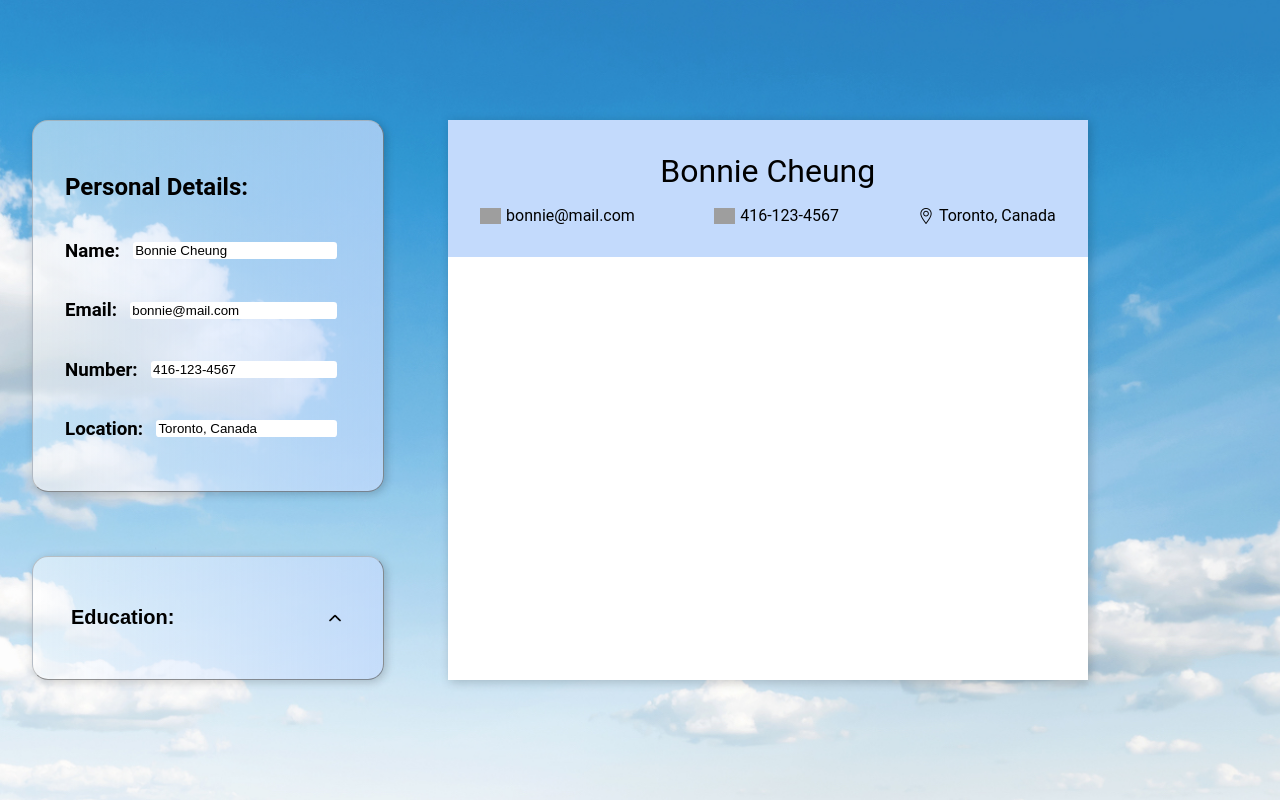
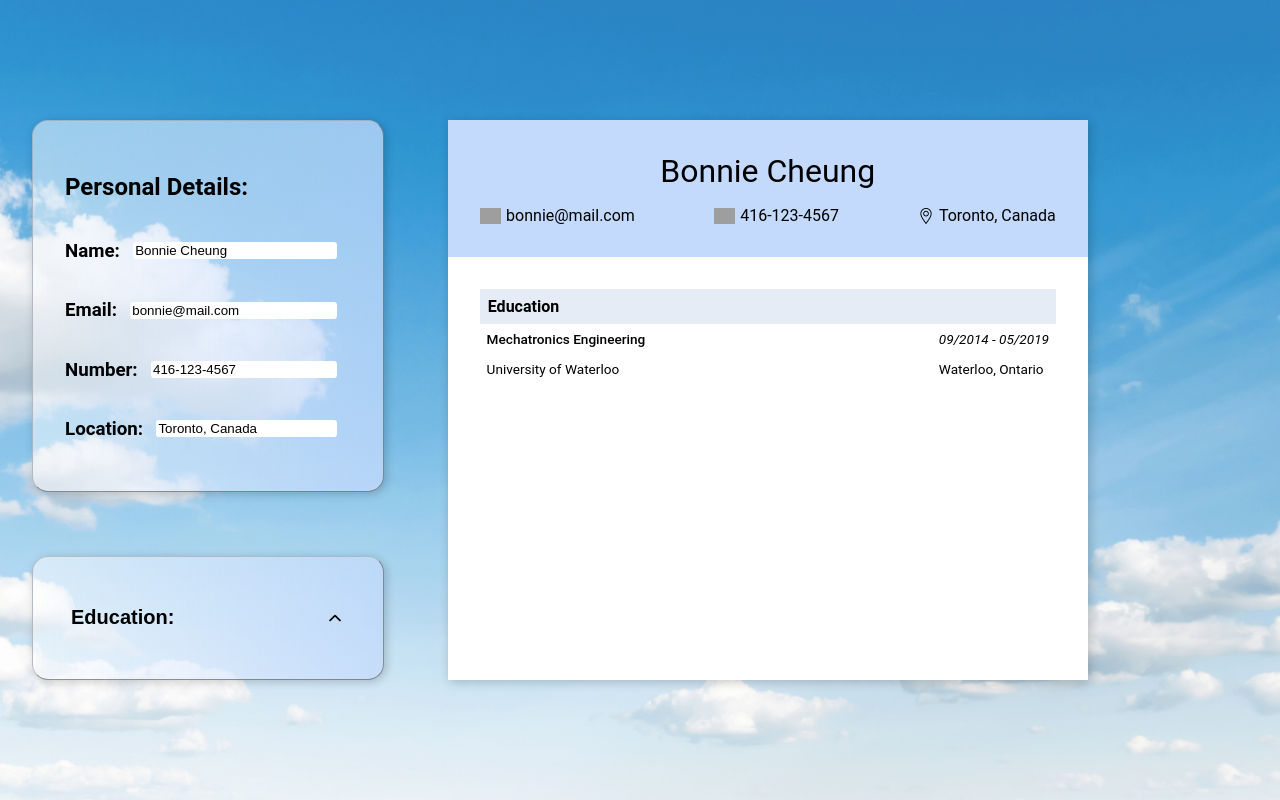
Before and after one commit to bkcheung/CV-Builder, a React (Vite) app: page / in a window 1280 px wide. Built offline with nearby package versions, Linux system fonts and the light colour scheme; grey boxes are pictures that could not be loaded.

Commit message:
refactor: update CV rendering for education sections

```diff
--- a/src/App.tsx
+++ b/src/App.tsx
@@ -24,11 +24,12 @@ function App(): JSX.Element {
   function eduChange(e:React.ChangeEvent<HTMLInputElement>){
     const sectID = e.target.closest('div.eduSection')?.id;
     const id = e.target.id;
-    for(let i=0; i<eduInfo.length;i++){
-      if(eduInfo[i].id===sectID){
-        eduInfo[i]={...eduInfo[i],[id]:e.target.value};
+    const mod = structuredClone(eduInfo); //to avoid modifying states directly
+    for(let i=0; i<mod.length;i++){
+      if(mod[i].id===sectID){
+        mod[i]={...mod[i],[id]:e.target.value};
       }
-      setEduInfo(eduInfo);
+      setEduInfo(mod);
     }
   }
   function addEdu(e:React.MouseEvent<HTMLButtonElement,MouseEvent>){
@@ -57,7 +58,10 @@ function App(): JSX.Element {
           addNew={addEdu}
         ></Section>
       </div>
-      <CV pInfo={pInfo}></CV>
+      <CV
+        pInfo = {pInfo}
+        eduInfo = {eduInfo}
+      ></CV>
     </div>
   );
 }
--- a/src/CV.tsx
+++ b/src/CV.tsx
@@ -1,18 +1,17 @@
-// import dayjs from "dayjs";
-import { pInfoType } from "./data";
+import { pInfoType, eduType } from "./data";
+import EduCV from "./EduCV";
+
 interface cvProps{
   pInfo: Record<pInfoType,string>
+  eduInfo: Record<eduType,string>[]
 }
 
-export default function CV({ pInfo }:cvProps): JSX.Element {
-    // let start = dayjs(props.start).format('MM/YYYY');
-    // if(props.start===''){
-    //   start = "Start Date"
-    // }
-    // let end = dayjs(props.end).format('MM/YYYY');
-    // if(props.end===''){
-    //   end = "Present";
-    // }
+export default function CV({ pInfo, eduInfo }:cvProps): JSX.Element {
+  const educations = eduInfo.map((edu)=>{
+    return(
+      <EduCV eduInfo={edu}></EduCV>
+    )});
+
   return (
     <div className="CV">
       <div className="cvHeader">
@@ -32,25 +31,9 @@ export default function CV({ pInfo }:cvProps): JSX.Element {
           </div>
         </div>
       </div>
-      {/* <div className="cvBody">
-        <div className="education">
-          <div className="sectionHeader">Education</div>
-          <div className="flexRow">
-            <div className="flexCol">
-              <div className="edu" style={{ fontWeight: 500 }}>
-                {props.degree}
-              </div>
-              <div className="edu">{props.school}</div>
-            </div>
-            <div className="flexCol">
-              <i>
-                <div className="edu">{start} - {end}</div>
-              </i>
-              <div className="edu">{props.location}</div>
-            </div>
-          </div>
-        </div>
-      </div> */}
+      <div className="cvBody">
+        {educations}
+      </div>
     </div>
   );
 }
--- /dev/null
+++ b/src/EduCV.tsx
@@ -0,0 +1,37 @@
+import dayjs from "dayjs";
+import { eduType } from "./data";
+
+interface eduProps{
+    eduInfo: Record<eduType,string>
+}
+
+function EduCV({eduInfo}:eduProps): JSX.Element {
+    let start = dayjs(eduInfo.start).format('MM/YYYY');
+    if(eduInfo.start===''){
+      start = "Start Date"
+    }
+    let end = dayjs(eduInfo.end).format('MM/YYYY');
+    if(eduInfo.end===''){
+      end = "Present";
+    }
+    return(
+        <div className="education">
+          <div className="sectionHeader">Education</div>
+          <div className="flexRow">
+            <div className="flexCol">
+              <div className="edu" style={{ fontWeight: 500 }}>
+                {eduInfo.degree}
+              </div>
+              <div className="edu">{eduInfo.school}</div>
+            </div>
+            <div className="flexCol">
+              <i>
+                <div className="edu">{start} - {end}</div>
+              </i>
+              <div className="edu">{eduInfo.location}</div>
+            </div>
+          </div>
+        </div>
+    )}
+
+export default EduCV;
```
Also changed, not shown: src/EduModule.tsx (deleted, +0 -56 lines), src/data.ts (+1 -14 lines).
